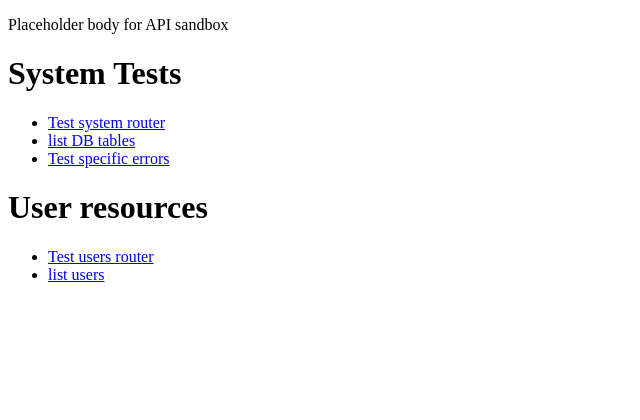
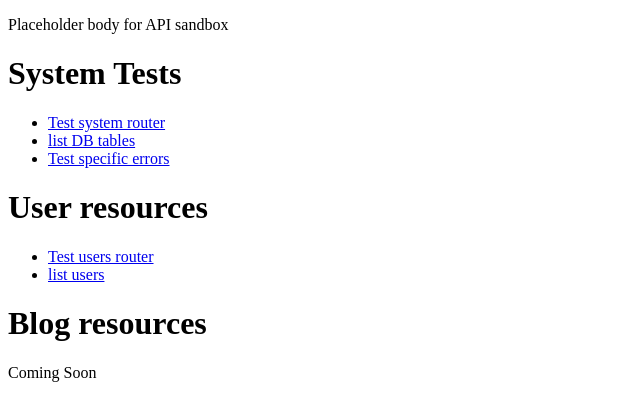
Before and after one commit to joseph-witzke/api-sandbox, a website: page html/index.html in a window 1280 px wide. Shown: the whole page, without its empty margins (0-640 px from the left). Drawn offline with Linux system fonts and the light colour scheme.

Commit message:
Update to index.html to test heroku push

```diff
--- a/html/index.html
+++ b/html/index.html
@@ -25,15 +25,16 @@
         </ul>
     </div>
 
-    <!--
     <h1>Blog resources</h1>
     <div>
+        Coming Soon
+        <!--
         <ul>
             <li><a href="/blog/test">Test blog router</a></li>
             <li><a href=""></a></li>
         </ul>
+        -->
     </div>
-    -->
 
 </body>
 </html>
```
